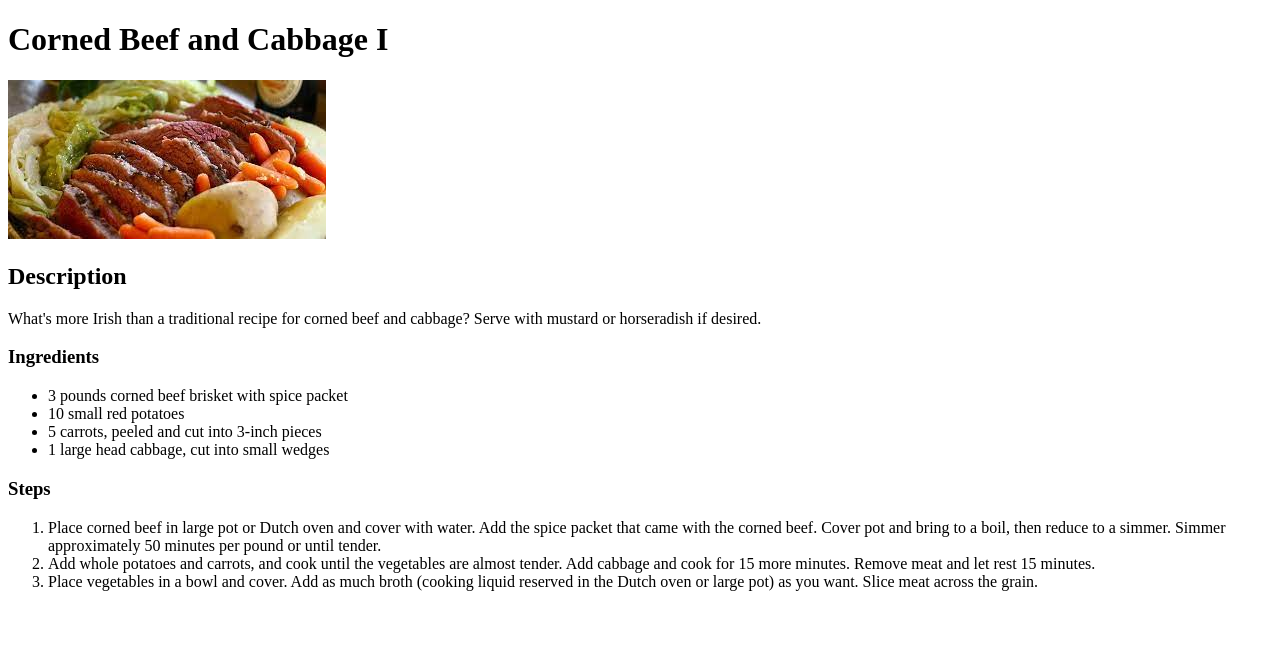
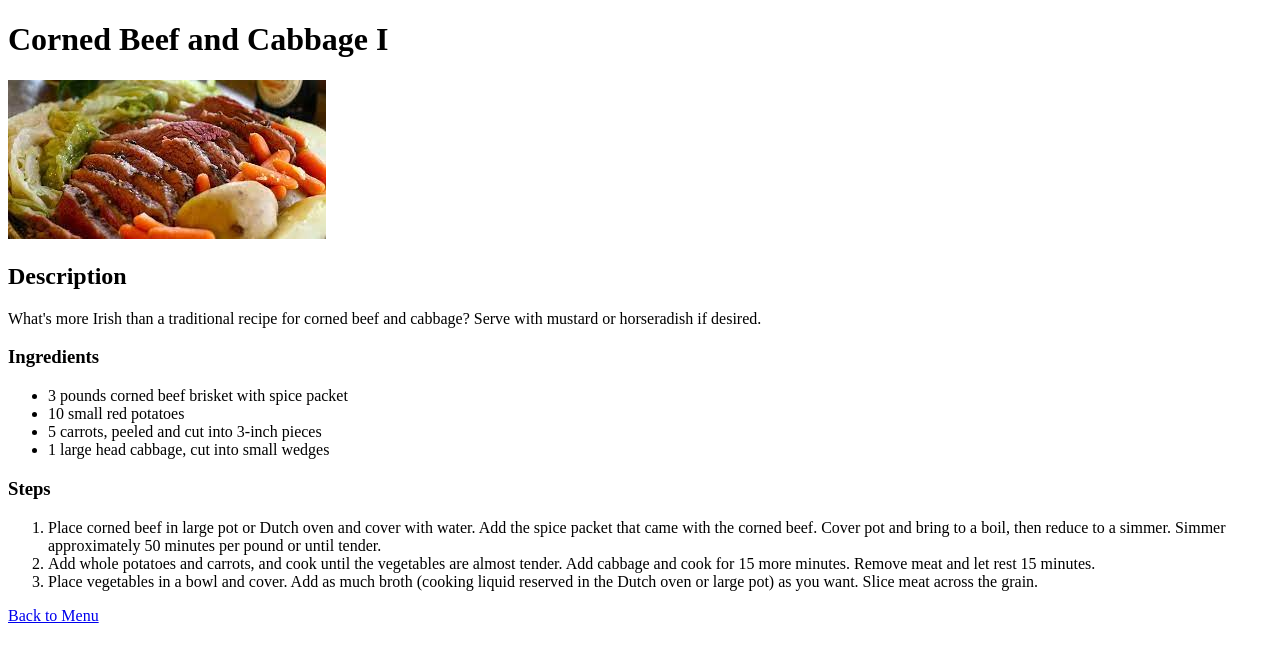
Before and after one commit to jason89521/odin-recipes, a plain HTML site: page recipes/beef.html in a window 1280 px wide. Drawn offline with Linux system fonts and the light colour scheme.

Commit message:
add footer to all recipes, such that user can back to menu

```diff
--- a/recipes/beef.html
+++ b/recipes/beef.html
@@ -44,4 +44,7 @@
         </li>
     </ol>
 </body>
+<footer>
+    <a href="../index.html">Back to Menu</a>
+</footer>
 </html>
```
Also changed, not shown: recipes/chicken.html (+3 -0 lines), recipes/pork.html (+3 -0 lines).
